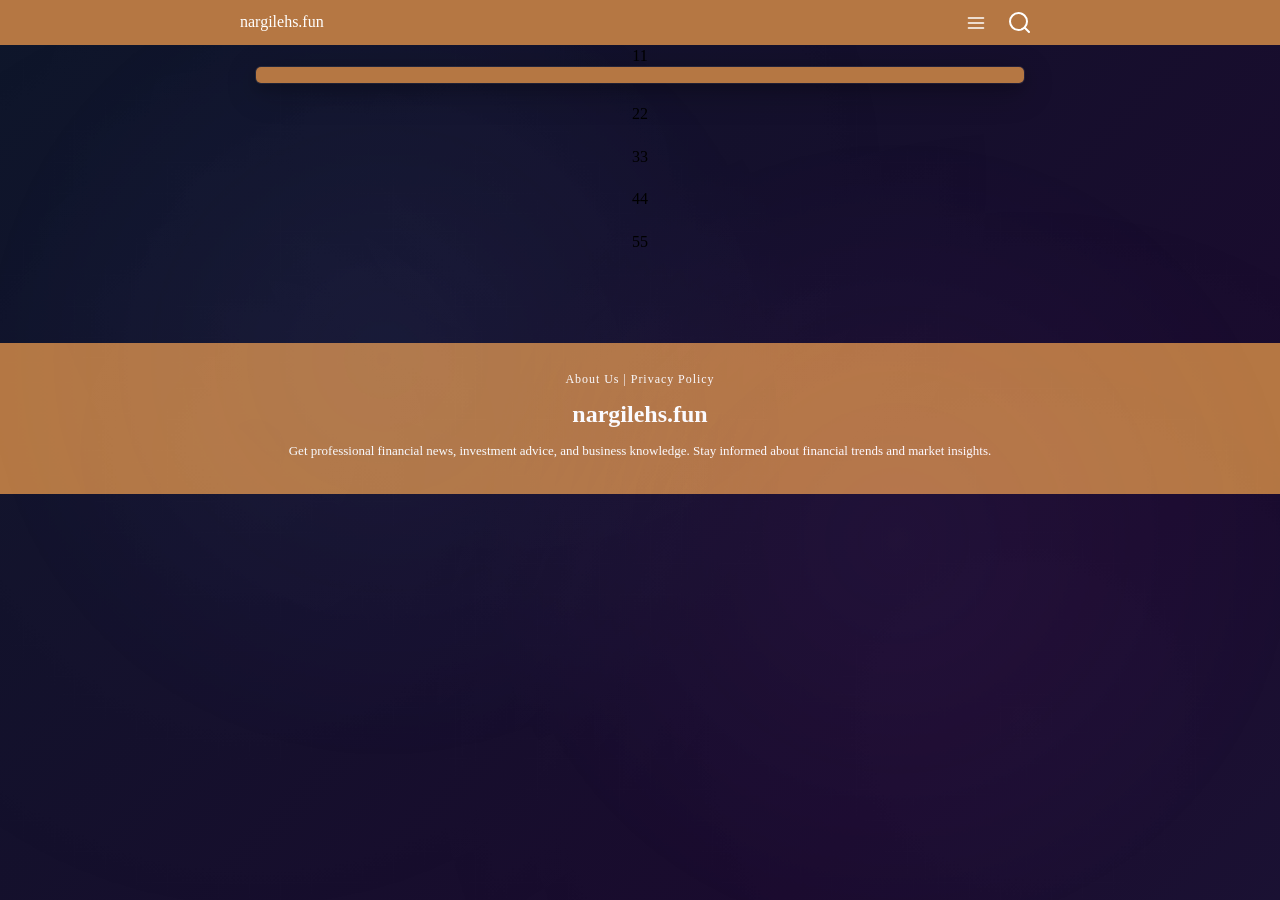
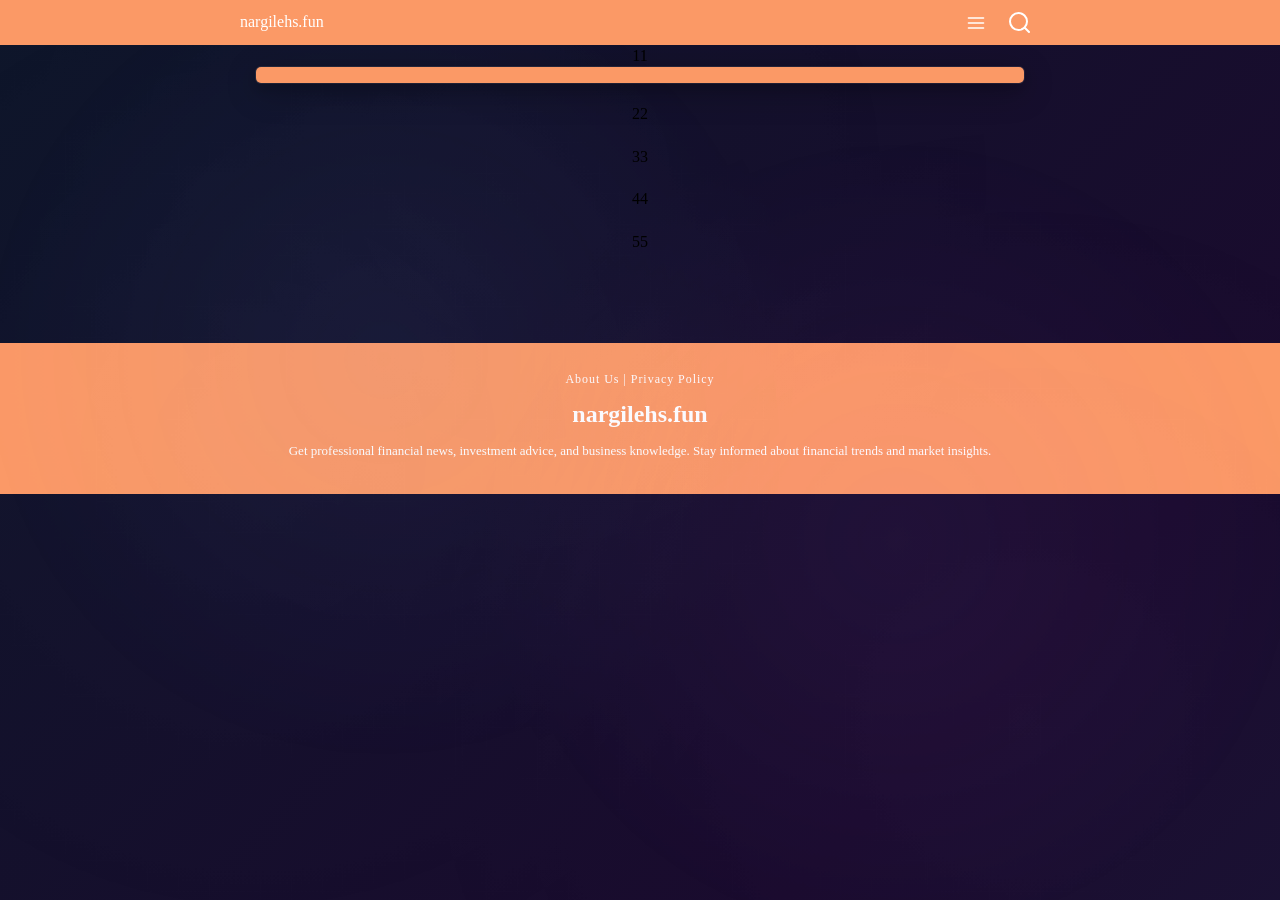

info46 update

--- a/new-info26/public/style/inpublic.css
+++ b/new-info26/public/style/inpublic.css
@@ -1,6 +1,6 @@
 :root {
-  --color1: #ebdec6;
-  --color2: #b57743;
+  --color1: #fb9966;
+  --color2: #fb9966;
   --texture-img: url("../images/bedge-grunge.png");
   --text-color: #ffffff; 
   --text-secondary-color: rgba(255,255,255,0.8); 
